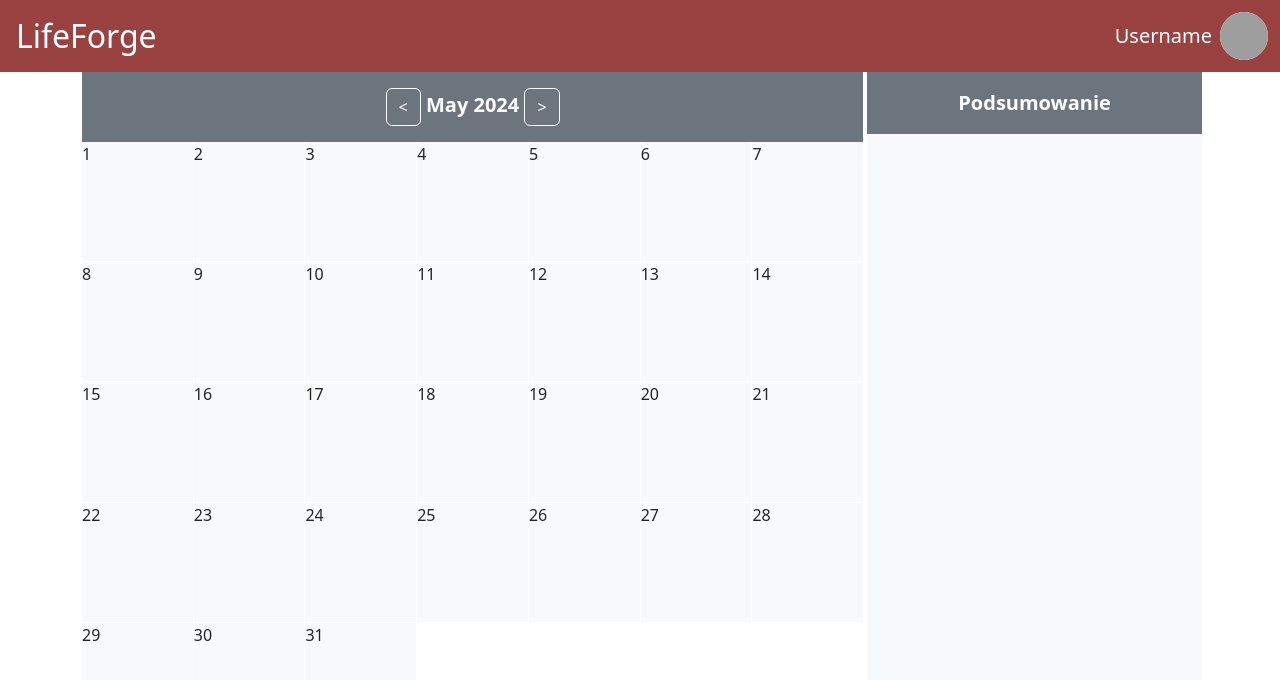
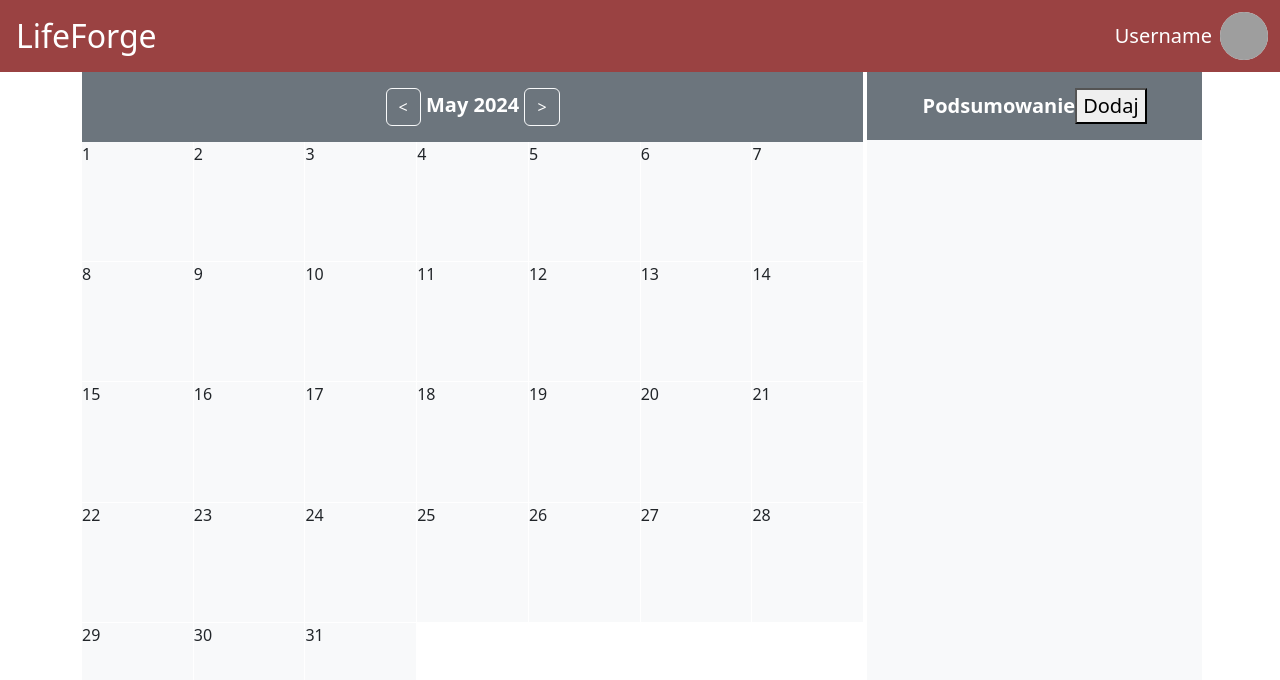
Before and after one commit to DGuziur/LifeForge, an Angular app in the folder FE/: page /calendar in a window 1280 px wide. Shown: the top 680 px of the page. Built offline with nearby package versions, Linux system fonts and the light colour scheme; grey boxes are pictures that could not be loaded.

Commit message:
tasks displayed

```diff
--- a/FE/src/app/modules/calendar/components/calendar/calendar.component.ts
+++ b/FE/src/app/modules/calendar/components/calendar/calendar.component.ts
@@ -66,6 +66,4 @@ export class CalendarComponent {
       );
     }
   }
-
-  protected readonly console = console;
 }
--- a/FE/src/app/modules/calendar/components/summary/summary.component.html
+++ b/FE/src/app/modules/calendar/components/summary/summary.component.html
@@ -1,6 +1,12 @@
 <div class="w-100 h-100 bg-body-tertiary">
   <div class="text-md-center p-3 text-bg-secondary fw-bold fs-5">
     <span>Podsumowanie</span>
+    <button class="btn-secondary" (click)="addTask()">Dodaj</button>
   </div>
-  <span></span>
+  @for (task of dayData()?.tasks; track task) {
+    <div>
+      <span>{{ task.title || "Brak tytułu" }}</span>
+      <span>{{ task.completed || "Brak danych" }}</span>
+    </div>
+  }
 </div>
--- a/FE/src/app/modules/calendar/components/summary/summary.component.ts
+++ b/FE/src/app/modules/calendar/components/summary/summary.component.ts
@@ -1,5 +1,6 @@
-import { Component, input, model } from '@angular/core';
+import { Component, effect, input } from '@angular/core';
 import { CalendarDay } from '../../interfaces/day.type';
+import { CalendarTaskBuilder } from '../../builders/calendar-task.builder';
 
 @Component({
   selector: 'lf-summary',
@@ -10,4 +11,13 @@ import { CalendarDay } from '../../interfaces/day.type';
 })
 export class SummaryComponent {
   dayData = input<CalendarDay>();
+  taskForm = CalendarTaskBuilder.buildTask();
+
+  dayDataEff = effect(() => {
+    console.log(this.dayData());
+  });
+
+  addTask(): void {
+    this.dayData()?.tasks?.push(this.taskForm.value);
+  }
 }
```
